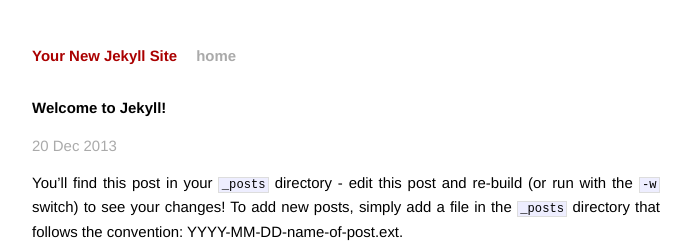
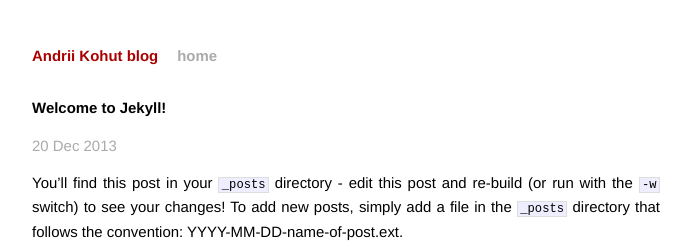
Before and after one commit to andriykohut/andriykohut.github.io, a Jekyll site: the page built from _posts/2013-12-20-welcome-to-jekyll.markdown, in a window 1280 px wide. Shown: the top 243 px of the page, without its empty margins (294-985 px from the left). Built offline with Jekyll 4.4.1, drawn with Linux system fonts in a browser that asks for light colours; Markdown is read by kramdown in place of the engine named in the settings.

Commit message:
Change page titles

```diff
--- a/_config.yml
+++ b/_config.yml
@@ -1,3 +1,3 @@
-name: Your New Jekyll Site
+name: Andrii Kohut blog
 markdown: redcarpet
 pygments: true
--- a/index.html
+++ b/index.html
@@ -1,6 +1,6 @@
 ---
 layout: default
-title: Your New Jekyll Site
+title: Andrii Kohut blog
 ---
 
 <div id="home">
```
